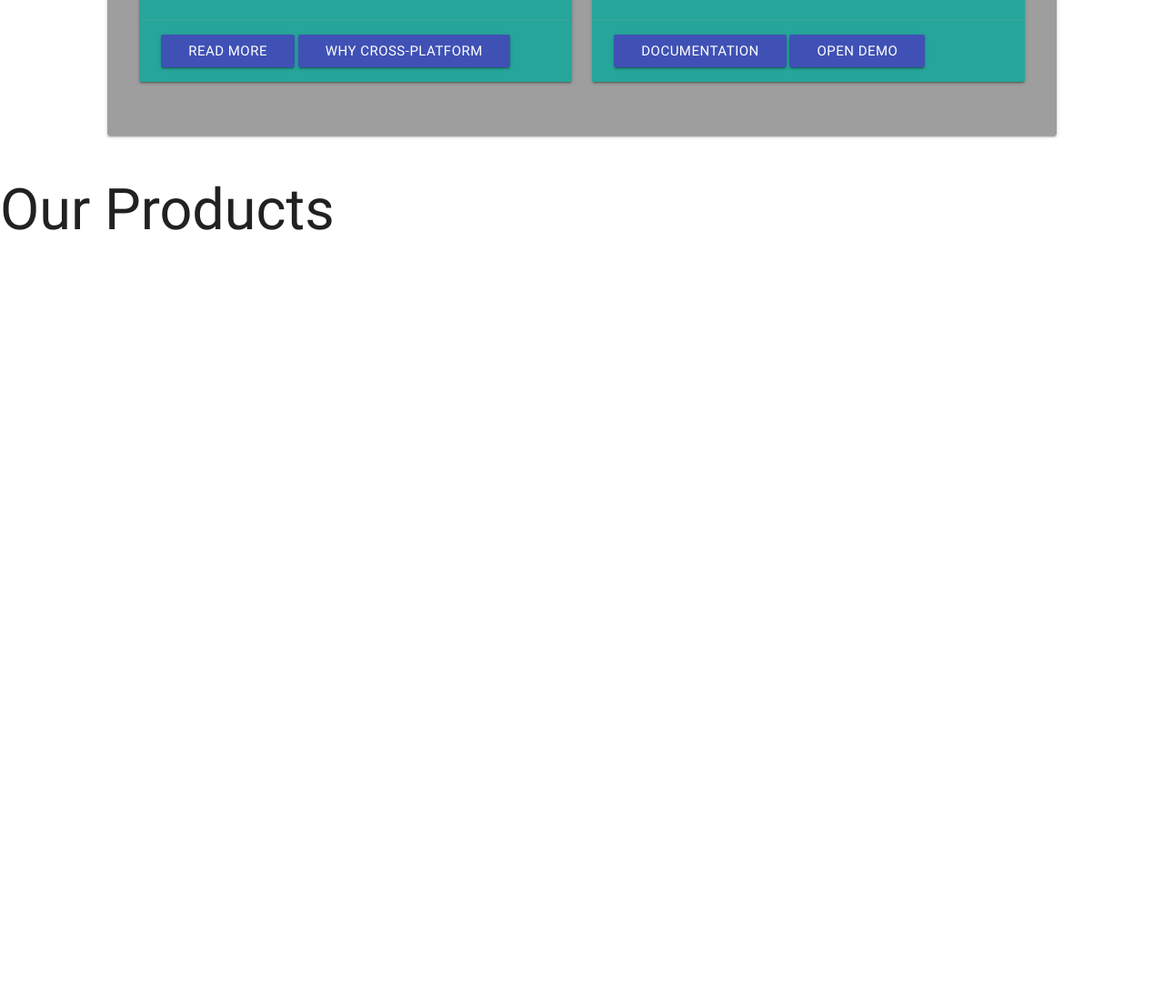
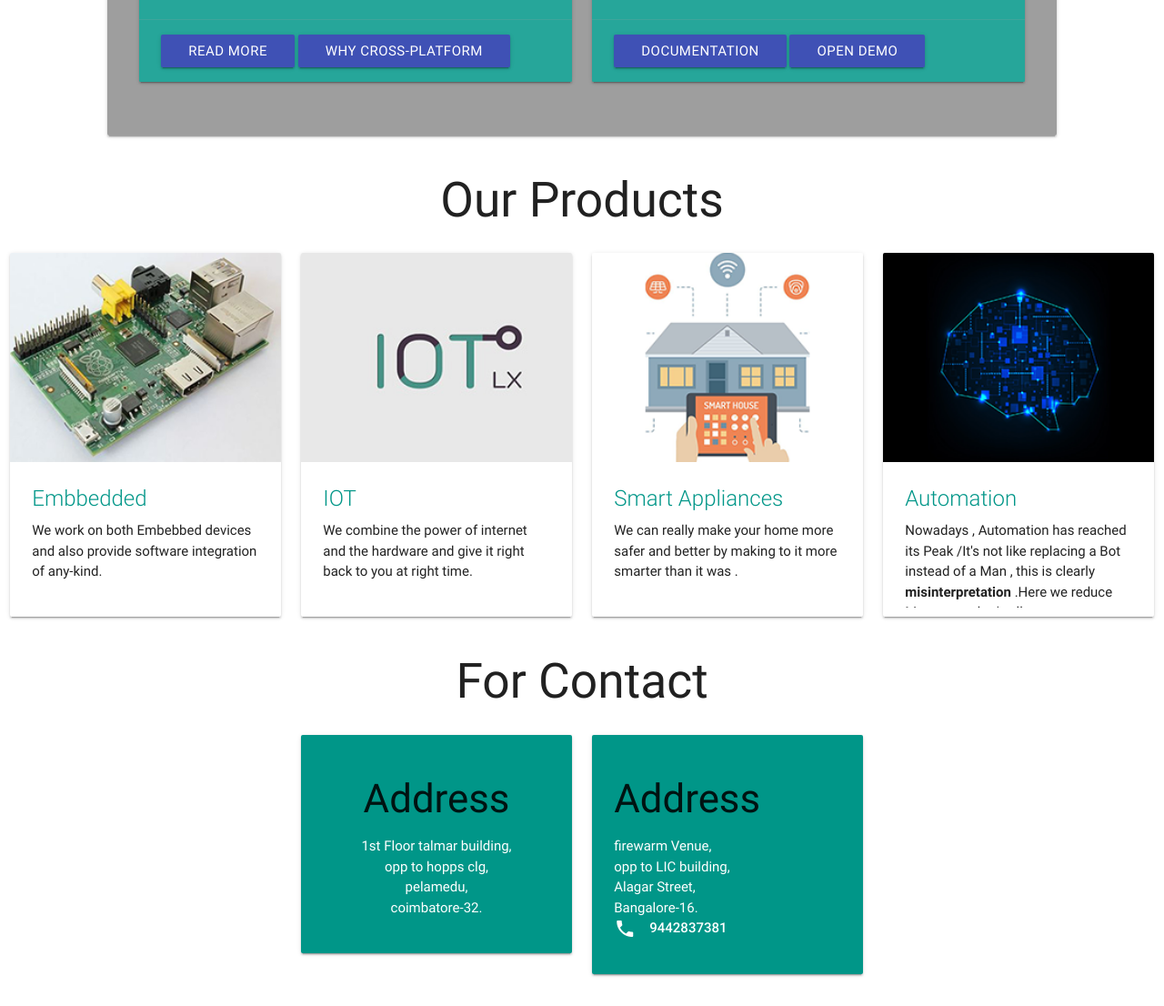
Before and after one commit to guruprasaad123/learning-vuejs, a plain HTML site: page carousel/material.html in a window 1280 px wide. Shown: the part 1472-2578 px from the top of the page at 91% size. Before the commit the page ends 1762 px from the top, so only its background shows below. Drawn offline with nearby package versions, Linux system fonts and the light colour scheme.

Commit message:
footer remaining

```diff
--- a/carousel/css/image.scss
+++ b/carousel/css/image.scss
@@ -1,3 +1,4 @@
+@import "materialize.css";
 @mixin set-background($image)
 {
  background-image: url($image);
@@ -22,22 +23,18 @@ $blue-darken :#1976d2;
     @include set-background('../img/hand-arm.jpg');
 }
 
-@media (min-width: 34em)
-{
-    p{
-        font-weight: 100;
-    }
 
-}
 
 #front-end ,#back-end ,#machine-learning{
   a{
-      color:$grey-darken-4;
+      color:$indigo-darken-4;
+  }
+  p{
+
   }
 }
   span{
-        @extend .blue-text, .text-lighten-4 !optional;
-        @extend .bold !optional;
-        color:$grey-darken-4;
+
+
         font-weight: bolder;
     }
--- a/carousel/material.html
+++ b/carousel/material.html
@@ -232,11 +232,11 @@
                              <div id="machine-learning">
                                 <div class="row">
                                   <div class="col l4 offset-l4 small">
-                                           <div class="card">
+                                           <div class="card  teal ligher-1">
                                              <div class="card-image">
                                                <img src="img/tensorflow.jpg" alt="" class="responsive-img">
                                              </div>
-                                            <div class="card-content teal ligher-1">
+                                            <div class="card-content ">
                                                    <p class="white-text bold">
                                                  Announcing , <a href="#">tensorflow lite</a> for Mobile and Embedded
                                                   Devices.This is happy news for tensorflow lovers.With
@@ -246,7 +246,7 @@
                                                    </p>
                                             </div>
                                             <div class="card-action">
-                                              <a href="https://www.tensorflow.org/mobile/tflite/" target="_blank" class="btn white-text waves-effect waves-lighter indigo ">Open Docs</a>
+                                              <a href="https://www.tensorflow.org/mobile/tflite/" target="_blank" class="btn white-text waves-effect waves-lighter indigo "> <i class="material-icons left">assignment</i> Open Docs</a>
                                             </div>
                                            </div>
                                   </div>
@@ -260,9 +260,108 @@
 
               </div>
             </div>
+            <!products>
             <div id="products">
-                        <h1>Our Products</h1>
+                        <h2 class="center">Our Products</h2>
+                        <div class="row  ">
+                          <div class="col  l3 ">
+                           <div class="card medium">
+                                 <div class="card-image">
+                                   <img src="img/embedded.png" alt="" class="responsive-img">
 
+                                 </div>
+                                 <div class="card-content">
+                                    <span class="card-title teal-text">Embbedded </span>
+                                   <p>
+                                        We work on both Embebbed devices and
+                                  also provide software integration
+                                  of any-kind.
+                                   </p>
+
+                                 </div>
+                           </div>
+                          </div>
+
+                          <div class="col  l3 ">
+                            <div class="card medium">
+                                  <div class="card-image">
+                                    <img src="img/iot.jpg" alt="" class="responsive-img">
+                                  </div>
+                                  <div class="card-content">
+                                      <span class="card-title teal-text">IOT</span>
+                                    <p>
+                                          We combine the  power of internet
+                                    and the hardware and give it
+                                    right back to you at right time.
+                                    </p>
+
+                                  </div>
+                            </div>
+                           </div>
+                           <div class="col  l3 ">
+                            <div class="card medium">
+                                  <div class="card-image">
+                                    <img src="img/smart-home.png" alt="" class="responsive-img">
+                                  </div>
+                                  <div class="card-content">
+                                      <span class="card-title teal-text">Smart Appliances </span>
+                                    <p>
+                                              We can really make your home more safer
+                                    and better by making to it more smarter than
+                                    it was .
+                                    </p>
+
+                                  </div>
+                            </div>
+                           </div>
+                           <div class="col  l3 ">
+                            <div class="card medium ">
+                                  <div class="card-image">
+                                    <img src="img/deepmind.png" alt="" class="responsive-img">
+                                  </div>
+                                  <div class="card-content">
+                                      <span class="card-title teal-text">Automation </span>
+                                    <p class="">
+                                    Nowadays , Automation has reached its Peak /It's not like replacing a Bot instead
+                                    of a Man , this is clearly <span> misinterpretation </span>.Here we reduce Manpower
+                                    that's all.
+                                    </p>
+
+                                  </div>
+                            </div>
+                           </div>
+                        </div>
+
+
+            </div>
+            <div id="for-contact">
+               <h2 class="center">  For Contact</h2>
+                <div class="row">
+                  <div class="col l3 offset-l3 center ">
+                      <div class="card-panel teal ligher-1">
+                        <h3>Address</h3>
+                        <p class="white-text">
+                          1st Floor talmar building,<br/>
+                          opp to hopps clg,<br/>
+                          pelamedu,<br/>
+                          coimbatore-32.
+
+                        </p>
+                      </div>
+                  </div>
+                  <div class="col l3 ">
+                      <div class="card-panel teal ligher-1 ">
+                        <h3>Address</h3>
+                        <p class="white-text ">
+                           firewarm Venue,<br/>
+                            opp to LIC building,<br/>
+                            Alagar Street,<br/>
+                           Bangalore-16.<br/>
+                         <strong><i class="material-icons left"> phone</i>9442837381</strong>
+                         </p>
+                      </div>
+                  </div>
+                </div>
 
 
             </div>
```
Also changed, not shown: carousel/css/image.css, carousel/img/brain.svg (added), carousel/img/deepmind.png (added), carousel/img/embed.jpg (added), carousel/img/embedded.png (added), 1 other file.
